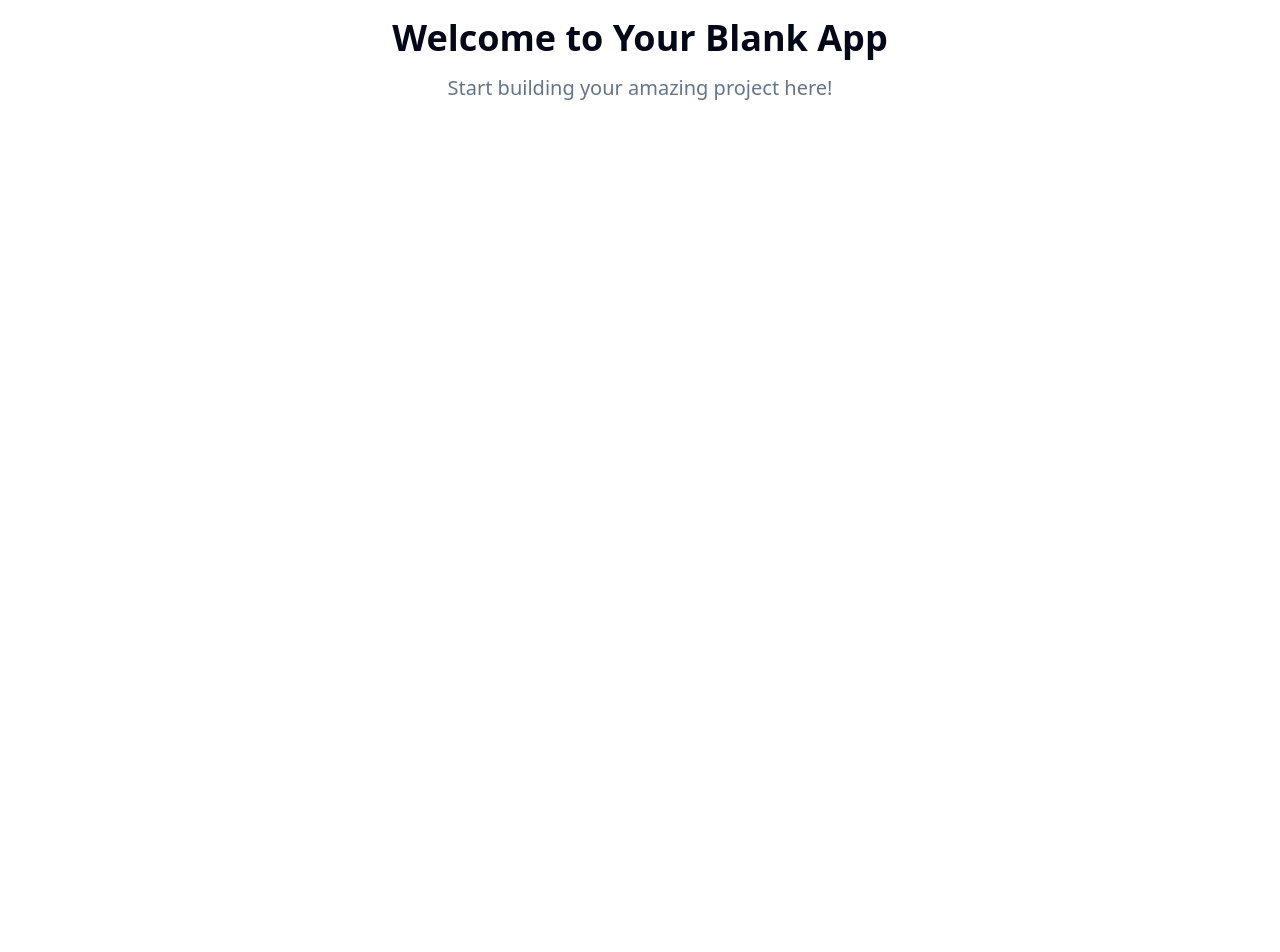
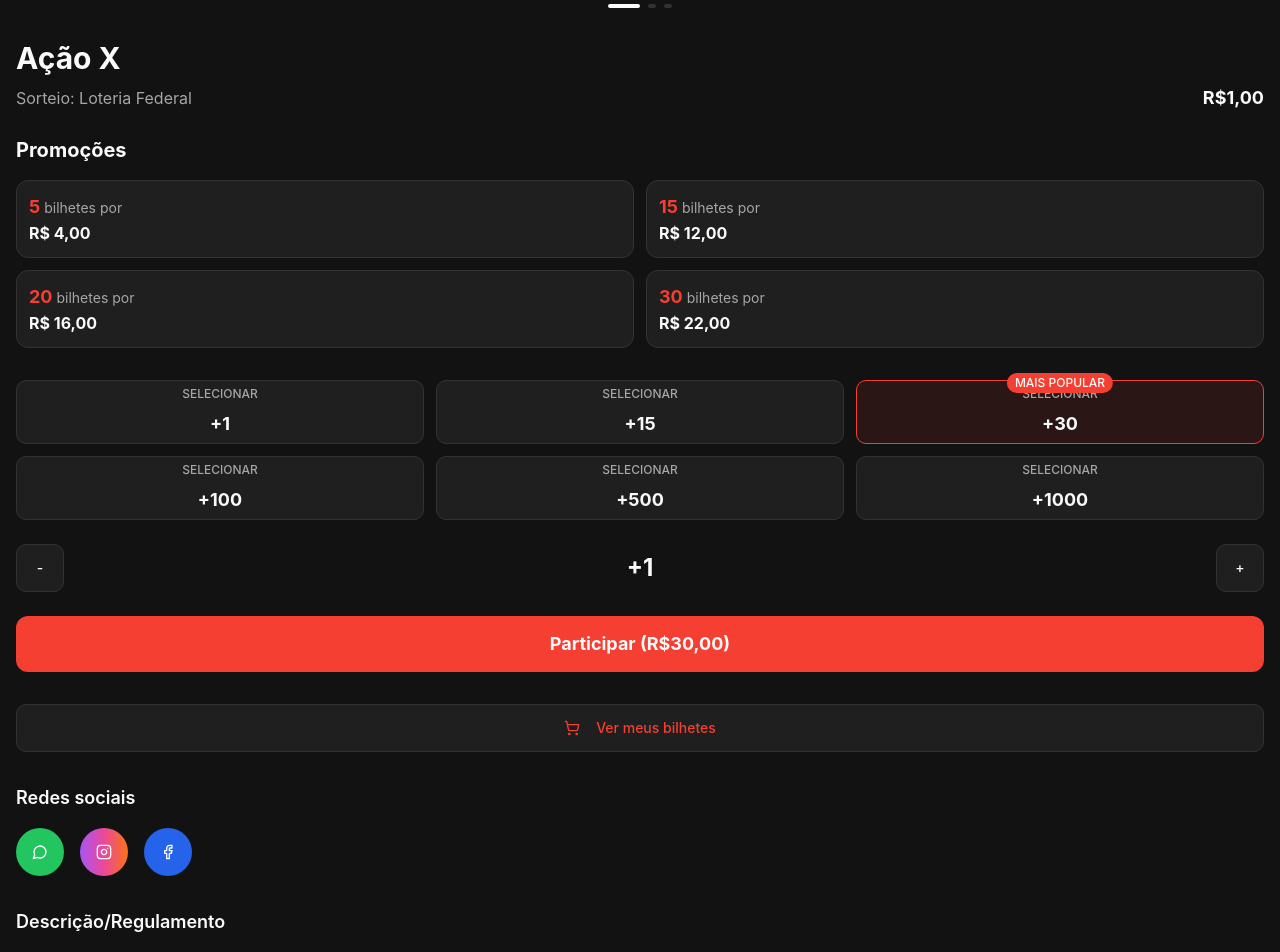
Before and after one commit to arthurlioli/customcars-41, a React (Vite) app: page / in a window 1280 px wide. Shown: the part 340-1292 px from the top of the page. Before the commit the page ends 800 px from the top, so only its background shows below. Built offline with nearby package versions, Linux system fonts and the light colour scheme.

Commit message:
Refactor: Implement the raffle site homepage

```diff
--- /dev/null
+++ b/src/components/Header.tsx
@@ -0,0 +1,24 @@
+import { Menu } from "lucide-react";
+import { Button } from "@/components/ui/button";
+
+const Header = () => {
+  return (
+    <header className="flex items-center justify-between p-4 bg-background">
+      <div className="flex items-center gap-2">
+        <div className="w-8 h-8 bg-primary rounded-full flex items-center justify-center">
+          <span className="text-primary-foreground font-bold text-sm">C</span>
+        </div>
+        <div className="text-foreground">
+          <div className="text-sm font-bold leading-none">CUSTOM</div>
+          <div className="text-xs text-primary leading-none">CLUB CARS</div>
+        </div>
+      </div>
+
+      <Button variant="ghost" size="icon">
+        <Menu className="h-6 w-6" />
+      </Button>
+    </header>
+  );
+};
+
+export default Header;
--- /dev/null
+++ b/src/components/SocialLinks.tsx
@@ -0,0 +1,35 @@
+import { MessageCircle, Instagram, Facebook } from "lucide-react";
+import { Button } from "@/components/ui/button";
+
+const SocialLinks = () => {
+  return (
+    <div className="space-y-4">
+      <h3 className="text-lg font-semibold text-foreground">Redes sociais</h3>
+      <div className="flex gap-4">
+        <Button
+          variant="ghost"
+          size="icon"
+          className="w-12 h-12 rounded-full bg-green-500 hover:bg-green-600 text-white"
+        >
+          <MessageCircle className="h-6 w-6" />
+        </Button>
+        <Button
+          variant="ghost"
+          size="icon"
+          className="w-12 h-12 rounded-full bg-gradient-to-r from-purple-500 via-pink-500 to-orange-500 hover:opacity-90 text-white"
+        >
+          <Instagram className="h-6 w-6" />
+        </Button>
+        <Button
+          variant="ghost"
+          size="icon"
+          className="w-12 h-12 rounded-full bg-blue-600 hover:bg-blue-700 text-white"
+        >
+          <Facebook className="h-6 w-6" />
+        </Button>
+      </div>
+    </div>
+  );
+};
+
+export default SocialLinks;
--- /dev/null
+++ b/src/components/TicketSelector.tsx
@@ -0,0 +1,82 @@
+import { useState } from "react";
+import { Button } from "@/components/ui/button";
+import { cn } from "@/lib/utils";
+
+interface TicketOption {
+  quantity: number;
+  popular?: boolean;
+}
+
+const ticketOptions: TicketOption[] = [
+  { quantity: 1 },
+  { quantity: 15 },
+  { quantity: 30, popular: true },
+  { quantity: 100 },
+  { quantity: 500 },
+  { quantity: 1000 },
+];
+
+const TicketSelector = () => {
+  const [selectedQuantity, setSelectedQuantity] = useState(30);
+  const [customQuantity, setCustomQuantity] = useState(1);
+
+  return (
+    <div className="space-y-6">
+      {/* Ticket Options Grid */}
+      <div className="grid grid-cols-3 gap-3">
+        {ticketOptions.map((option) => (
+          <Button
+            key={option.quantity}
+            variant="ghost"
+            onClick={() => setSelectedQuantity(option.quantity)}
+            className={cn(
+              "relative h-16 flex flex-col items-center justify-center border border-border bg-card text-card-foreground hover:bg-muted",
+              selectedQuantity === option.quantity && "border-primary bg-primary/10",
+              option.popular && "border-primary"
+            )}
+          >
+            {option.popular && (
+              <div className="absolute -top-2 left-1/2 transform -translate-x-1/2 bg-primary text-primary-foreground text-xs px-2 py-0.5 rounded-full">
+                MAIS POPULAR
+              </div>
+            )}
+            <span className="text-xs text-muted-foreground">SELECIONAR</span>
+            <span className="text-lg font-bold">+{option.quantity}</span>
+          </Button>
+        ))}
+      </div>
+
+      {/* Custom Quantity Selector */}
+      <div className="flex items-center gap-2">
+        <Button
+          variant="ghost"
+          size="icon"
+          onClick={() => setCustomQuantity(Math.max(1, customQuantity - 1))}
+          className="w-12 h-12 bg-card border border-border"
+        >
+          -
+        </Button>
+        <div className="flex-1 text-center">
+          <span className="text-2xl font-bold">+{customQuantity}</span>
+        </div>
+        <Button
+          variant="ghost"
+          size="icon"
+          onClick={() => setCustomQuantity(customQuantity + 1)}
+          className="w-12 h-12 bg-card border border-border"
+        >
+          +
+        </Button>
+      </div>
+
+      {/* Participate Button */}
+      <Button
+        className="w-full h-14 bg-primary hover:bg-primary/90 text-primary-foreground text-lg font-bold rounded-lg"
+      >
+        Participar (R${(selectedQuantity || customQuantity).toFixed(2).replace('.', ',')})
+      </Button>
+    </div>
+  );
+};
+
+export default TicketSelector;
--- a/src/index.css
+++ b/src/index.css
@@ -8,89 +8,90 @@ All colors MUST be HSL.
 
 @layer base {
   :root {
-    --background: 0 0% 100%;
-    --foreground: 222.2 84% 4.9%;
+    --background: 0 0% 7%;
+    --foreground: 0 0% 98%;
 
-    --card: 0 0% 100%;
-    --card-foreground: 222.2 84% 4.9%;
+    --card: 0 0% 12%;
+    --card-foreground: 0 0% 98%;
 
-    --popover: 0 0% 100%;
-    --popover-foreground: 222.2 84% 4.9%;
+    --popover: 0 0% 12%;
+    --popover-foreground: 0 0% 98%;
 
-    --primary: 222.2 47.4% 11.2%;
-    --primary-foreground: 210 40% 98%;
+    --primary: 4 91% 58%;
+    --primary-foreground: 0 0% 98%;
 
-    --secondary: 210 40% 96.1%;
-    --secondary-foreground: 222.2 47.4% 11.2%;
+    --secondary: 0 0% 15%;
+    --secondary-foreground: 0 0% 85%;
 
-    --muted: 210 40% 96.1%;
-    --muted-foreground: 215.4 16.3% 46.9%;
+    --muted: 0 0% 20%;
+    --muted-foreground: 0 0% 65%;
 
-    --accent: 210 40% 96.1%;
-    --accent-foreground: 222.2 47.4% 11.2%;
+    --accent: 180 100% 50%;
+    --accent-foreground: 0 0% 10%;
 
-    --destructive: 0 84.2% 60.2%;
-    --destructive-foreground: 210 40% 98%;
+    --destructive: 0 84% 60%;
+    --destructive-foreground: 0 0% 98%;
 
-    --border: 214.3 31.8% 91.4%;
-    --input: 214.3 31.8% 91.4%;
-    --ring: 222.2 84% 4.9%;
+    --border: 0 0% 20%;
+    --input: 0 0% 15%;
+    --ring: 4 91% 58%;
 
-    --radius: 0.5rem;
+    --radius: 0.75rem;
 
-    --sidebar-background: 0 0% 98%;
+    /* Custom raffle colors */
+    --raffle-red: 4 91% 58%;
+    --raffle-cyan: 180 100% 50%;
+    --raffle-dark: 0 0% 7%;
+    --raffle-gray: 0 0% 15%;
+    --raffle-light-gray: 0 0% 85%;
 
-    --sidebar-foreground: 240 5.3% 26.1%;
-
-    --sidebar-primary: 240 5.9% 10%;
-
+    --sidebar-background: 0 0% 7%;
+    --sidebar-foreground: 0 0% 85%;
+    --sidebar-primary: 4 91% 58%;
     --sidebar-primary-foreground: 0 0% 98%;
-
-    --sidebar-accent: 240 4.8% 95.9%;
-
-    --sidebar-accent-foreground: 240 5.9% 10%;
-
-    --sidebar-border: 220 13% 91%;
-
-    --sidebar-ring: 217.2 91.2% 59.8%;
+    --sidebar-accent: 0 0% 15%;
+    --sidebar-accent-foreground: 0 0% 85%;
+    --sidebar-border: 0 0% 20%;
+    --sidebar-ring: 4 91% 58%;
   }
 
   .dark {
-    --background: 222.2 84% 4.9%;
-    --foreground: 210 40% 98%;
+    --background: 0 0% 7%;
+    --foreground: 0 0% 98%;
 
-    --card: 222.2 84% 4.9%;
-    --card-foreground: 210 40% 98%;
+    --card: 0 0% 12%;
+    --card-foreground: 0 0% 98%;
 
-    --popover: 222.2 84% 4.9%;
-    --popover-foreground: 210 40% 98%;
+    --popover: 0 0% 12%;
+    --popover-foreground: 0 0% 98%;
 
-    --primary: 210 40% 98%;
-    --primary-foreground: 222.2 47.4% 11.2%;
+    --primary: 4 91% 58%;
+    --primary-foreground: 0 0% 98%;
 
-    --secondary: 217.2 32.6% 17.5%;
-    --secondary-foreground: 210 40% 98%;
+    --secondary: 0 0% 15%;
+    --secondary-foreground: 0 0% 85%;
 
-    --muted: 217.2 32.6% 17.5%;
-    --muted-foreground: 215 20.2% 65.1%;
+    --muted: 0 0% 20%;
+    --muted-foreground: 0 0% 65%;
 
-    --accent: 217.2 32.6% 17.5%;
-    --accent-foreground: 210 40% 98%;
+    --accent: 180 100% 50%;
+    --accent-foreground: 0 0% 10%;
 
-    --destructive: 0 62.8% 30.6%;
-    --destructive-foreground: 210 40% 98%;
+    --destructive: 0 84% 60%;
+    --destructive-foreground: 0 0% 98%;
 
-    --border: 217.2 32.6% 17.5%;
-    --input: 217.2 32.6% 17.5%;
-    --ring: 212.7 26.8% 83.9%;
-    --sidebar-background: 240 5.9% 10%;
-    --sidebar-foreground: 240 4.8% 95.9%;
-    --sidebar-primary: 224.3 76.3% 48%;
-    --sidebar-primary-foreground: 0 0% 100%;
-    --sidebar-accent: 240 3.7% 15.9%;
-    --sidebar-accent-foreground: 240 4.8% 95.9%;
-    --sidebar-border: 240 3.7% 15.9%;
-    --sidebar-ring: 217.2 91.2% 59.8%;
+    --border: 0 0% 20%;
+    --input: 0 0% 15%;
+    --ring: 4 91% 58%;
+
+    --sidebar-background: 0 0% 7%;
+    --sidebar-foreground: 0 0% 85%;
+    --sidebar-primary: 4 91% 58%;
+    --sidebar-primary-foreground: 0 0% 98%;
+    --sidebar-accent: 0 0% 15%;
+    --sidebar-accent-foreground: 0 0% 85%;
+    --sidebar-border: 0 0% 20%;
+    --sidebar-ring: 4 91% 58%;
   }
 }
 
@@ -100,6 +101,11 @@ All colors MUST be HSL.
   }
 
   body {
-    @apply bg-background text-foreground;
+    @apply bg-background text-foreground dark;
+    font-family: -apple-system, BlinkMacSystemFont, 'Segoe UI', Roboto, sans-serif;
+  }
+
+  html {
+    @apply dark;
   }
 }
--- a/src/pages/Index.tsx
+++ b/src/pages/Index.tsx
@@ -1,12 +1,109 @@
-// Update this page (the content is just a fallback if you fail to update the page)
+import { ShoppingCart, Shield } from "lucide-react";
+import { Button } from "@/components/ui/button";
+import Header from "@/components/Header";
+import TicketSelector from "@/components/TicketSelector";
+import SocialLinks from "@/components/SocialLinks";
 
 const Index = () => {
   return (
-    <div className="min-h-screen flex items-center justify-center bg-background">
-      <div className="text-center">
-        <h1 className="text-4xl font-bold mb-4">Welcome to Your Blank App</h1>
-        <p className="text-xl text-muted-foreground">Start building your amazing project here!</p>
-      </div>
+    <div className="min-h-screen bg-background">
+      <Header />
+
+      <main className="px-4 pb-8">
+        {/* Hero Section with Motorcycle */}
+        <div className="relative mb-8">
+          <img
+            src="/lovable-uploads/312253d0-5fa3-4bc9-8baf-a90534188bd1.png"
+            alt="Moto Yamaha MT-03"
+            className="w-full h-64 object-contain"
+          />
+
+          {/* Pagination Dots */}
+          <div className="flex justify-center gap-2 mt-4">
+            <div className="w-8 h-1 bg-foreground rounded-full"></div>
+            <div className="w-2 h-1 bg-muted rounded-full"></div>
+            <div className="w-2 h-1 bg-muted rounded-full"></div>
+          </div>
+        </div>
+
+        {/* Raffle Info */}
+        <div className="mb-6">
+          <h1 className="text-3xl font-bold text-foreground mb-2">Ação X</h1>
+          <div className="flex items-center justify-between">
+            <span className="text-muted-foreground">Sorteio: Loteria Federal</span>
+            <span className="text-lg font-bold text-foreground">R$1,00</span>
+          </div>
+        </div>
+
+        {/* Promotions Section */}
+        <div className="mb-8">
+          <h2 className="text-xl font-bold text-foreground mb-4">Promoções</h2>
+          <div className="grid grid-cols-2 gap-3">
+            <div className="bg-card border border-border rounded-lg p-3">
+              <span className="text-primary font-bold text-lg">5</span>
+              <span className="text-muted-foreground text-sm ml-1">bilhetes por</span>
+              <div className="text-foreground font-bold">R$ 4,00</div>
+            </div>
+            <div className="bg-card border border-border rounded-lg p-3">
+              <span className="text-primary font-bold text-lg">15</span>
+              <span className="text-muted-foreground text-sm ml-1">bilhetes por</span>
+              <div className="text-foreground font-bold">R$ 12,00</div>
+            </div>
+            <div className="bg-card border border-border rounded-lg p-3">
+              <span className="text-primary font-bold text-lg">20</span>
+              <span className="text-muted-foreground text-sm ml-1">bilhetes por</span>
+              <div className="text-foreground font-bold">R$ 16,00</div>
+            </div>
+            <div className="bg-card border border-border rounded-lg p-3">
+              <span className="text-primary font-bold text-lg">30</span>
+              <span className="text-muted-foreground text-sm ml-1">bilhetes por</span>
+              <div className="text-foreground font-bold">R$ 22,00</div>
+            </div>
+          </div>
+        </div>
+
+        {/* Ticket Selector */}
+        <div className="mb-8">
+          <TicketSelector />
+        </div>
+
+        {/* My Tickets Button */}
+        <div className="mb-8">
+          <Button
+            variant="ghost"
+            className="w-full h-12 bg-card border border-border text-primary hover:bg-muted"
+          >
+            <ShoppingCart className="mr-2 h-4 w-4" />
+            Ver meus bilhetes
+          </Button>
+        </div>
+
+        {/* Social Links */}
+        <div className="mb-8">
+          <SocialLinks />
+        </div>
+
+        {/* Description/Regulations */}
+        <div className="mb-8">
+          <h3 className="text-lg font-semibold text-foreground mb-4">Descrição/Regulamento</h3>
+          <p className="text-muted-foreground text-sm mb-4">Descrição completa...</p>
+          <Button
+            variant="ghost"
+            className="flex items-center gap-2 text-primary"
+          >
+            <Shield className="h-4 w-4" />
+            Ver nosso regulamento →
+          </Button>
+        </div>
+
+        {/* Footer */}
+        <footer className="text-xs text-muted-foreground text-center space-y-2 pt-8 border-t border-border">
+          <p>Sorteio realizado por Custom Club Cars, Inscrito sob CNPJ:</p>
+          <p>XXXXXXXXXXXXXXX, Endereço em: Rua</p>
+          <p>XXXXXXXXXXXXXXX, N°XXX, XXXXXX, Brasil.</p>
+          <p className="pt-4">Todos os direitos reservados © 2025 -</p>
+        </footer>
+      </main>
     </div>
   );
 };
```
Also changed, not shown: public/lovable-uploads/312253d0-5fa3-4bc9-8baf-a90534188bd1.png (added).
